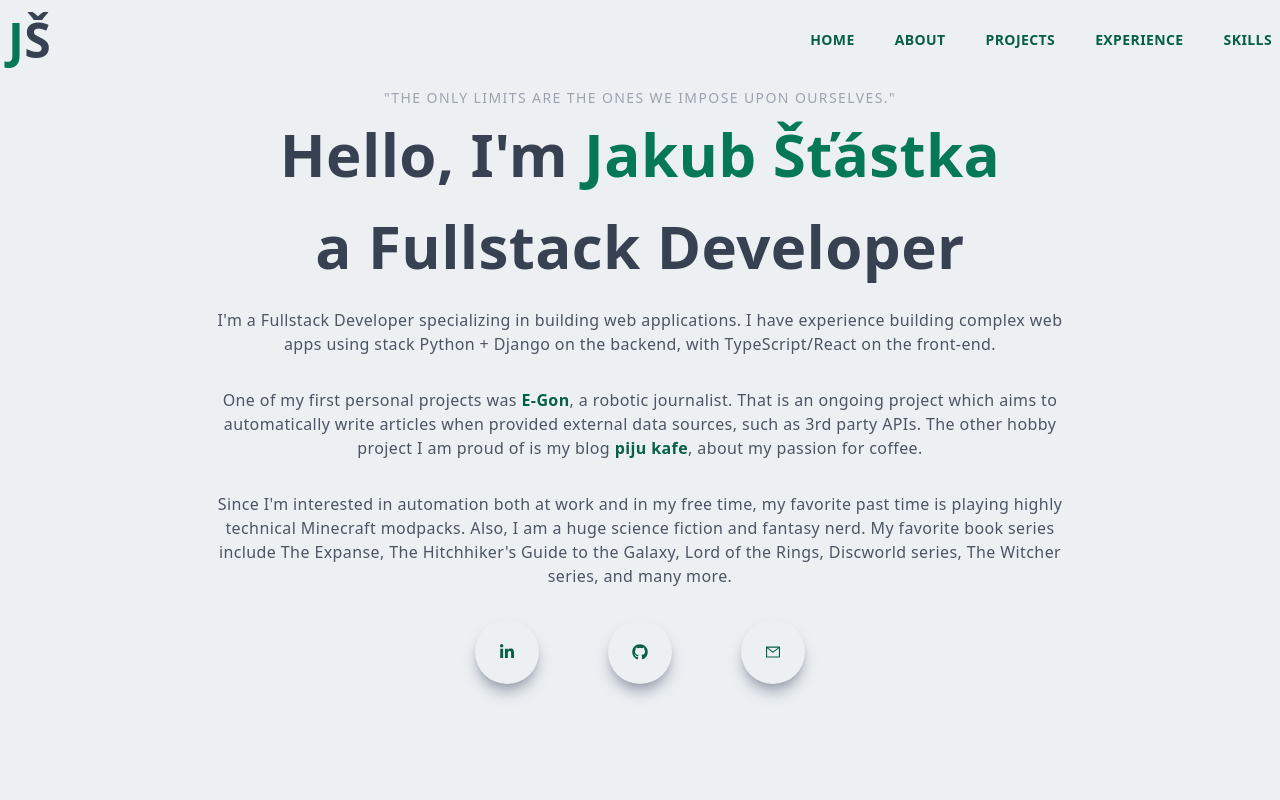
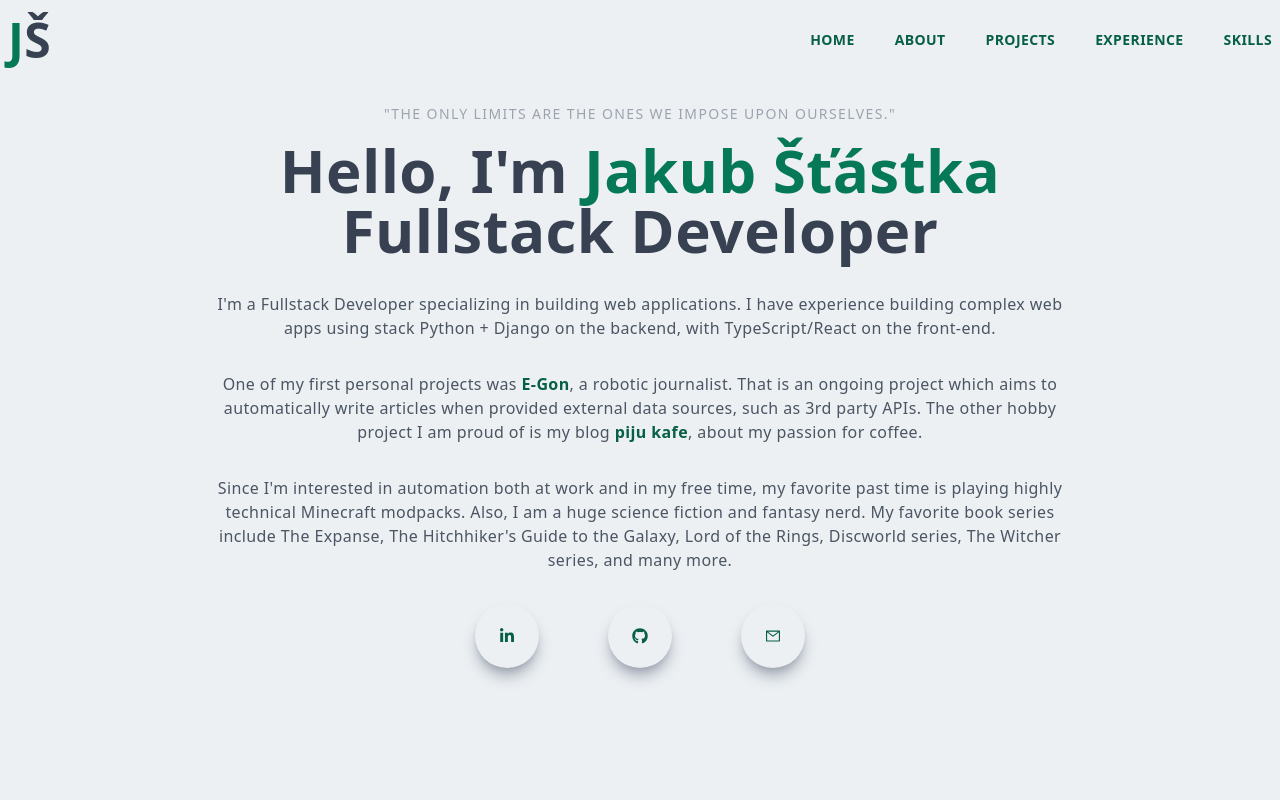
Before and after one commit to jakubstastka/next-js-react-resume-site, a Next.js app: page / in a window 1280 px wide. Shown: the top 800 px of the page. Built offline with nearby package versions, Linux system fonts and the light colour scheme.

Commit message:
restyled the h1 element with name and title

```diff
--- a/components/Main.jsx
+++ b/components/Main.jsx
@@ -10,11 +10,11 @@ export default function Main() {
           <p className="uppercase text-sm tracking-widest text-gray-400">
             &quot;The Only Limits Are The Ones We Impose Upon Ourselves.&quot;
           </p>
-          <h1 className="py-4 text-gray-700">
+          <h1 className="pt-4 text-gray-700">
             Hello, I&apos;m{" "}
             <span className="text-emerald-700">Jakub Šťástka</span>
           </h1>
-          <h1 className="py-4 text-gray-700">a Fullstack Developer</h1>
+          <h1 className="pb-4 text-gray-700">Fullstack Developer</h1>
           <p className="py-4 text-gray-600 max-w-[70%] m-auto">
             I&apos;m a Fullstack Developer specializing in building web
             applications. I have experience building complex web apps using
```
